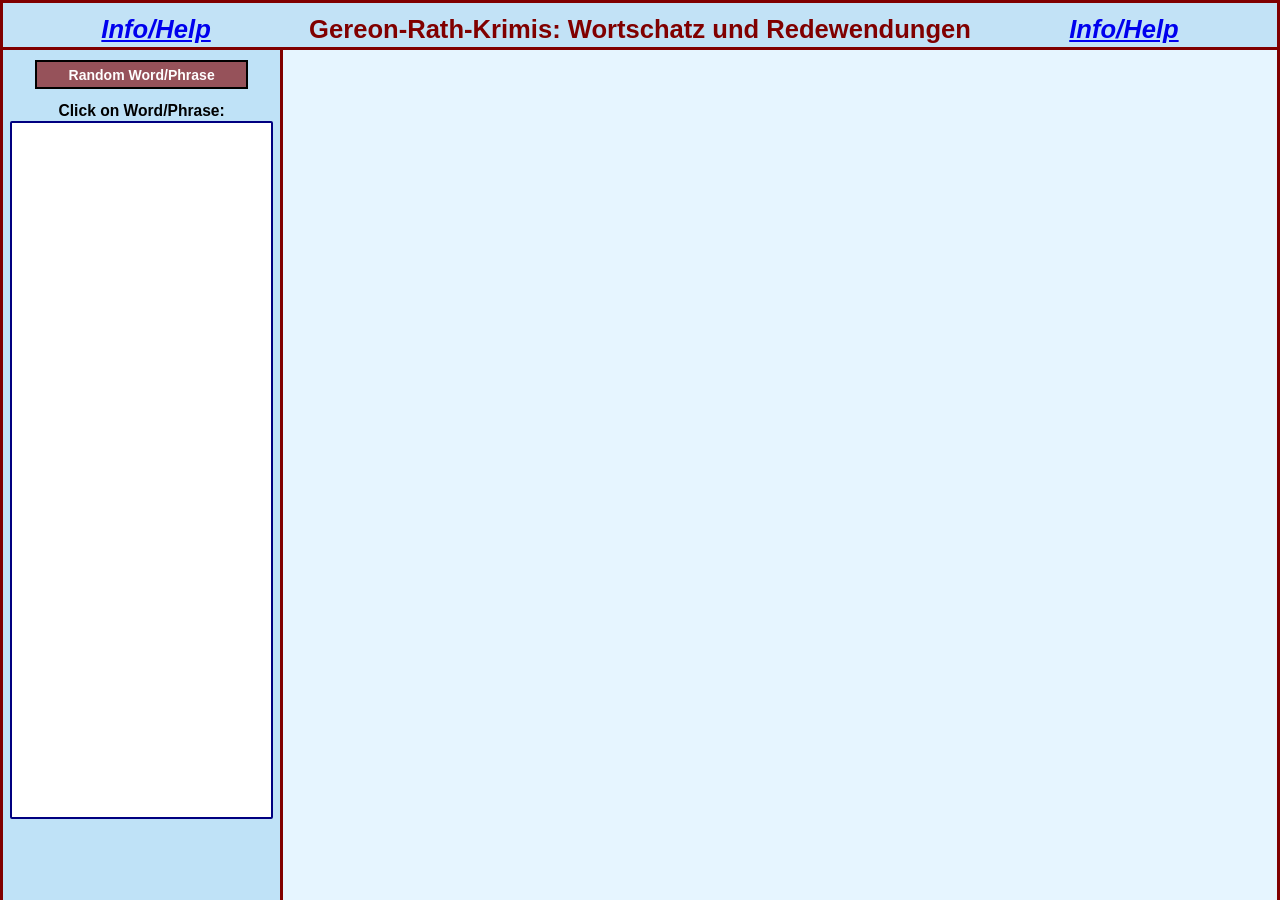
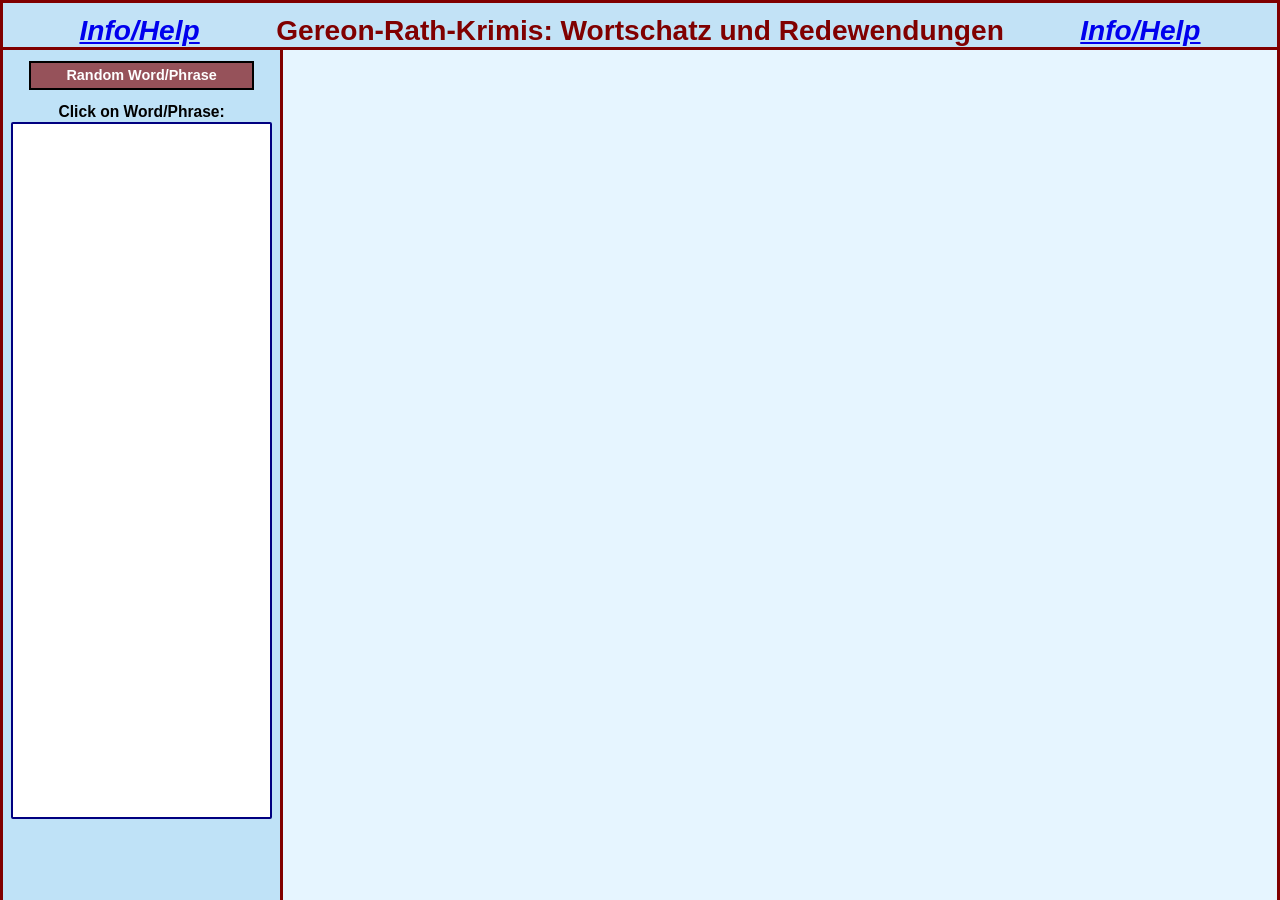

Add files via upload

--- a/styles.css
+++ b/styles.css
@@ -10,10 +10,10 @@ html {font-size:0.82rem}
 .bodybreak {margin-top: 3px; }
 #Click {margin-top: 0.4em;}
 button, input, select, textarea {font: inherit;}
-#wordDropdown { height: calc(100% - 140px);}
-#randomSelectButton { margin-top: 0.3em; width:80%; font-size: 1.07rem;}
+#wordDropdown { height: calc(100% - 140px); border-width: 2px;}
+#randomSelectButton { margin-top: 0.3em; width:85%; font-size: 1.1rem;}
 .sizeOfLabels {font-size: 1.19rem; display: block; margin: 1px auto; }
-
+#find-as-you-type { font-size: 1.4rem;  margin: 2px auto; border-width: 2px;}
 
 body {
     font-family: Arial, Verdana, sans-serif;
@@ -36,7 +36,8 @@ header {
     /* Ensure header is above other content */
 }
 .main-header {
-    font-size: 130%;
+ /*   font-size: 130%;*/
+    font-size: 1.43rem;
     display: flex;
     justify-content: space-evenly;
     /* Adjusted for better spacing */
@@ -53,18 +54,20 @@ header {
 }
 #main-container {
     flex-grow: 1;
-    margin: 0.5em;
+ /*   margin-top: 0.36rem;*/
+    margin: 0.36rem 0rem 0rem 0rem;
+/*    margin-bottom: 5.1rem;
+    margin: 0.5rem;*/
     overflow: auto;
     text-align: center;
+    font-size: 1.13rem;
 }
 .main-container-item {
     margin-top: 5px;
     margin-bottom: 12px;
     margin-left: 6px;
     margin-right: 6px;
-    font-size: 1.18rem;
-   /* font-size: 17px; */
-    font-size:1.3rem; 
+    font-size: 1.3rem; 
     text-align: left;
 }
 .selection-container {
@@ -76,7 +79,7 @@ header {
     border-right: 3px solid maroon;
     background-color: #a1d3f08c;
     height: 100%;
-    font-size: 0.9rem;
+    font-size: 1rem;
     /* Allows scrolling within the container if necessary */
 }
 
